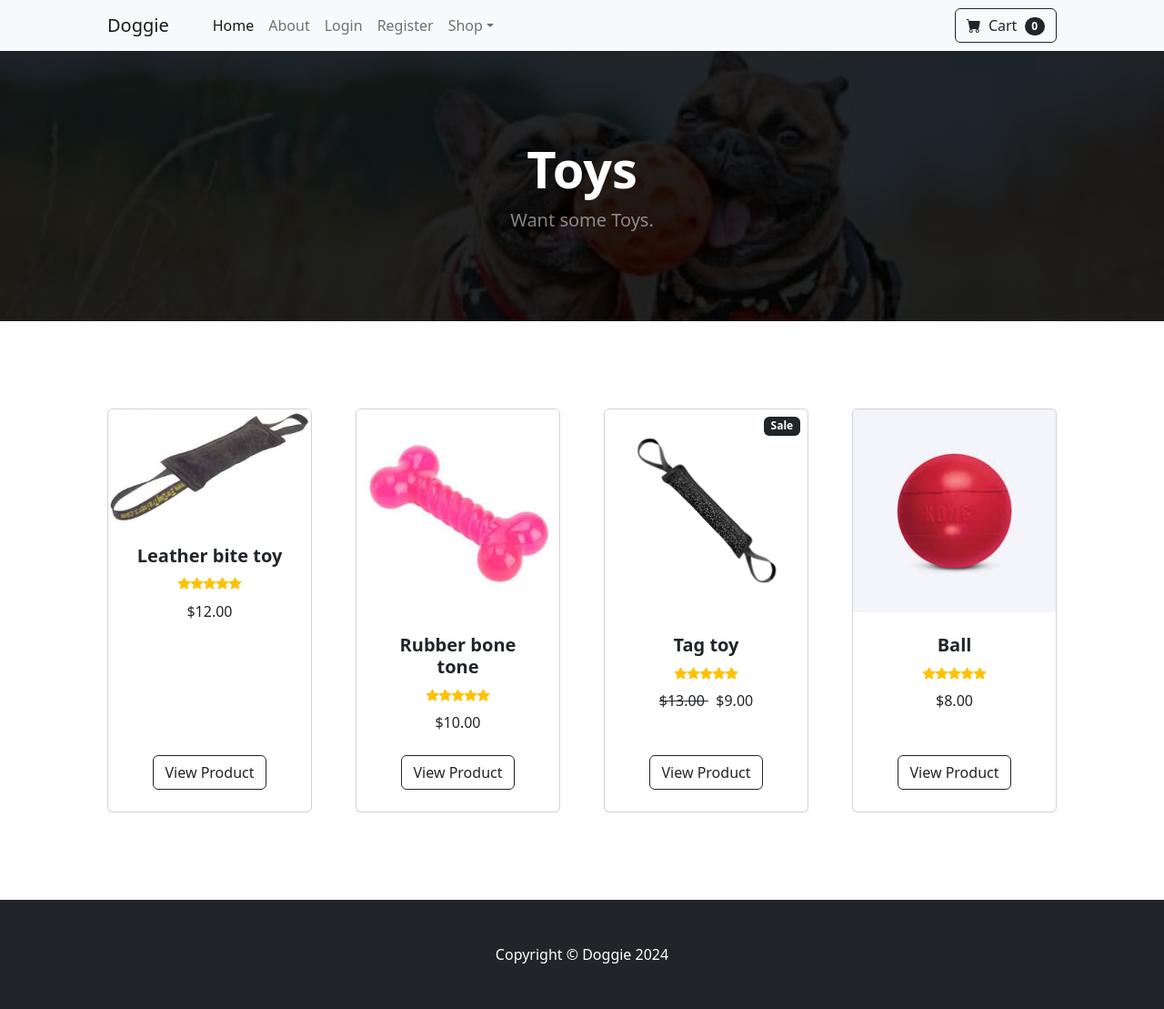
After one commit to JethroKakson/Doggie, a Django app: page /category/Toys in a window 1280 px wide. The commit adds this page. Shown: the whole page at 91% size. Run offline with Django 4.2, Linux system fonts and the light colour scheme; data comes from the database, SQL or seed files in the repository; both versions use the stored data as it was after the commit; some libraries are stand-ins or nearby versions.

Commit message:
Adding category page

```diff
--- a/store/models.py
+++ b/store/models.py
@@ -6,6 +6,7 @@ import datetime
 # these are the categories
 class Category(models.Model):
     name = models.CharField(max_length=50)
+    image = models.ImageField(upload_to='assets/cover', default='default.jpg')
 
     def __str__(self):
         return self.name
--- /dev/null
+++ b/store/templates/category.html
@@ -0,0 +1,90 @@
+{% extends 'base.html' %}
+{% load static %}
+
+{% block title %}
+Doggie - Home Page
+{% endblock %}
+
+{% block content %}
+        <header class="bg-dark py-5" style="background-image: url('{{category.image.url}}'); background-size: cover; background-color: rgba(0,0,0,.5); background-blend-mode: multiply; background-repeat: no-repeat;">
+            <div class="container px-4 px-lg-5 my-5">
+                <div class="text-center text-white">
+                    <h1 class="display-4 fw-bolder">{{category}}</h1>
+                    <p class="lead fw-normal text-white-50 mb-0">Want some {{category}}.</p>
+                </div>
+            </div>
+        </header>
+        <!-- Section-->
+        <section class="py-5">
+            <div class="container px-4 px-lg-5 mt-5">
+                <div class="row gx-4 gx-lg-5 row-cols-2 row-cols-md-3 row-cols-xl-4 justify-content-center">
+                    {% for product in products %}
+                    {% if product.is_sale %}
+                        <div class="col mb-5">
+                            <div class="card h-100">
+                                <!-- Sale badge-->
+                                <div class="badge bg-dark text-white position-absolute" style="top: 0.5rem; right: 0.5rem">Sale</div>
+                                <!-- Product image-->
+                                <img class="card-img-top" src="{{product.image.url}}" alt="..." />
+                                <!-- Product details-->
+                                <div class="card-body p-4">
+                                    <div class="text-center">
+                                        <!-- Product name-->
+                                        <h5 class="fw-bolder">{{product.name}}</h5>
+                                        <!-- Product reviews-->
+                                        <div class="d-flex justify-content-center small text-warning mb-2">
+                                            <div class="bi-star-fill"></div>
+                                            <div class="bi-star-fill"></div>
+                                            <div class="bi-star-fill"></div>
+                                            <div class="bi-star-fill"></div>
+                                            <div class="bi-star-fill"></div>
+                                        </div>
+                                        <!-- Product price-->
+                                        <strike>
+                                            ${{product.price}}
+                                        </strike>
+                                        &nbsp;
+                                        ${{product.sale_price}}
+                                    </div>
+                                </div>
+                                <!-- Product actions-->
+                                <div class="card-footer p-4 pt-0 border-top-0 bg-transparent">
+                                    <div class="text-center"><a class="btn btn-outline-dark mt-auto" href="{% url 'product' product.id %}">View Product</a></div>
+                                </div>
+                            </div>
+                        </div>
+                    {% else %}
+                            <div class="col mb-5">
+                            <div class="card h-100">
+                                    <!-- Product image-->
+                                <img class="card-img-top" src="{{product.image.url}}" alt="..." />
+                                <!-- Product details-->
+                                <div class="card-body p-4">
+                                    <div class="text-center">
+                                        <!-- Product name-->
+                                        <h5 class="fw-bolder">{{product.name}}</h5>
+                                        <!-- Product reviews-->
+                                        <div class="d-flex justify-content-center small text-warning mb-2">
+                                            <div class="bi-star-fill"></div>
+                                            <div class="bi-star-fill"></div>
+                                            <div class="bi-star-fill"></div>
+                                            <div class="bi-star-fill"></div>
+                                            <div class="bi-star-fill"></div>
+                                        </div>
+                                        <!-- Product price-->
+                                        ${{product.price}}
+
+                                    </div>
+                                </div>
+                                <!-- Product actions-->
+                                <div class="card-footer p-4 pt-0 border-top-0 bg-transparent">
+                                    <div class="text-center"><a class="btn btn-outline-dark mt-auto" href="{% url 'product' product.id %}">View Product</a></div>
+                                </div>
+                            </div>
+                        </div>
+                    {% endif %}
+                    {% endfor %}
+                </div>
+            </div>
+        </section>
+{% endblock %}
--- a/store/templates/navbar.html
+++ b/store/templates/navbar.html
@@ -18,8 +18,10 @@
                             <ul class="dropdown-menu" aria-labelledby="navbarDropdown">
                                 <li><a class="dropdown-item" href="#!">All Products</a></li>
                                 <li><hr class="dropdown-divider" /></li>
-                                <li><a class="dropdown-item" href="#!">Popular Items</a></li>
-                                <li><a class="dropdown-item" href="#!">New Arrivals</a></li>
+                                <li><a class="dropdown-item" href="{% url 'category' 'Toys' %}">Toys</a></li>
+                                <li><a class="dropdown-item" href="{% url 'category' 'Harness' %}">Harness</a></li>
+                                <li><a class="dropdown-item" href="{% url 'category' 'Leash' %}">Leash</a></li>
+                                <li><a class="dropdown-item" href="{% url 'category' 'Collars' %}">Collar</a></li>
                             </ul>
                         </li>
                     </ul>
--- a/store/urls.py
+++ b/store/urls.py
@@ -8,4 +8,5 @@ urlpatterns = [
     path('logout/', views.logout_user, name='logout'),
     path('register/', views.register_user, name='register'),
     path('product/<int:pk>', views.product, name='product'),
+    path('category/<str:name>', views.category, name='category'),
 ]
--- a/store/views.py
+++ b/store/views.py
@@ -1,5 +1,5 @@
 from django.shortcuts import render, redirect
-from .models import Product
+from .models import Product, Category
 from django.contrib.auth import authenticate, login, logout #for enabling the authentication process.
 from django.contrib import messages # for feedback
 from django.contrib.auth.models import User
@@ -62,3 +62,16 @@ def register_user(request):
             return redirect('register')
     else:
         return render(request, 'register.html', {'form': form})
+
+def category(request, name):
+    # replacing - for ' '
+    name = name.replace('-', ' ')
+#     checking for the category from the url
+    try:
+    #     look up the category
+        category = Category.objects.get(name=name)
+        products = Product.objects.filter(category=category)
+        return render(request, 'category.html', {'products': products, 'category': category})
+    except:
+        messages.error(request, 'That category does not exist!!')
+        return redirect('home')
```
Also changed, not shown: db.sqlite3, media/assets/cover/dogs_playing.jfif (added), media/assets/cover/harnessed_dog.jfif (added), media/default.jpg (added), store/migrations/0004_category_image.py (added), store/migrations/0005_alter_category_image.py (added).
